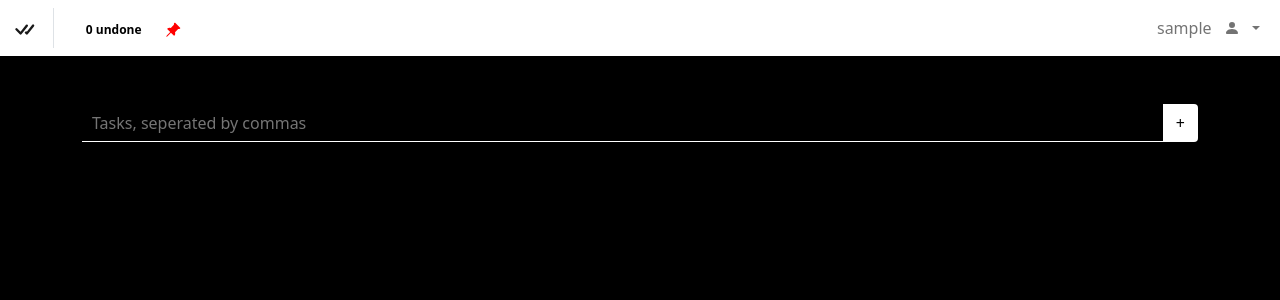
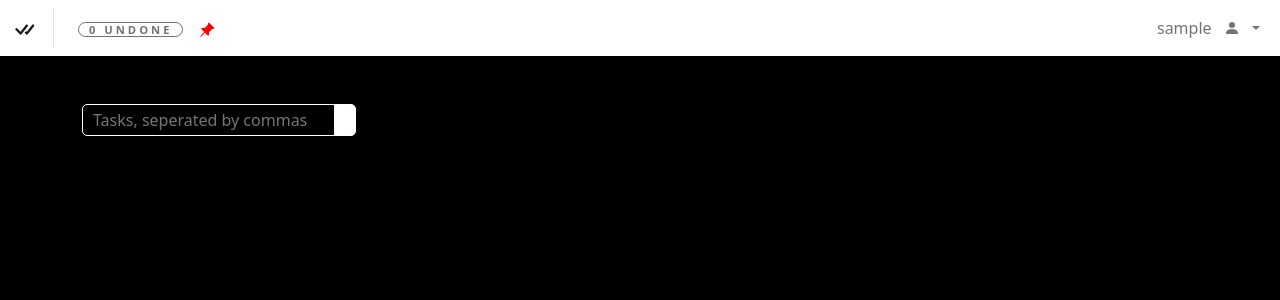
Before and after one commit to misterrager8/toDo-Py, a Flask app: page / in a window 1280 px wide. Shown: the top 300 px of the page. Run offline with Flask 2, Linux system fonts and the light colour scheme; the visitor is signed in with stand-in values (Sample User, id 1); data comes from the database, SQL or seed files in the repository; data that the repository does not hold is empty.

Commit message:
misc CSS changes

```diff
--- a/toDo/static/css/main.css
+++ b/toDo/static/css/main.css
@@ -1,8 +1,17 @@
-body, .card, input, .modal-content {
+.border-custom {
+  border: 1px solid white;
+  border-radius: 5px; }
+
+  .font-custom {
+    letter-spacing: 3px;
+    text-transform: uppercase;
+    font-weight: bold; }
+
+    body, .card, .modal-content, .input-custom, .btn-custom:hover {
       background-color: black;
       color: white; }
 
-  .navbar, .btn-custom, .badge-custom {
+      .navbar, .btn-custom {
         background-color: white;
         color: black; }
 
@@ -11,10 +20,30 @@ body, .card, input, .modal-content {
           text-decoration: none;
           cursor: pointer; }
 
-      input {
-        border: none;
-        border-bottom: 1px solid white;
-        padding: 0px 10px; }
+          .input-custom {
+            border: 1px solid white;
+            border-radius: 5px;
+            padding: 3px 10px; }
+
+            .btn-custom {
+              border: 1px solid white;
+              border-radius: 5px;
+              letter-spacing: 3px;
+              text-transform: uppercase;
+              font-weight: bold;
+              padding: 5px 10px;
+              font-size: 0.8em;
+              transition: background-color 0.5s; }
+
+              .badge-custom {
+                letter-spacing: 3px;
+                text-transform: uppercase;
+                font-weight: bold;
+                padding: 1px 10px;
+                font-size: 0.7em;
+                border: 1px solid currentcolor;
+                color: currentcolor;
+                border-radius: 10px; }
 
                 .card-body {
                   border-bottom: 1px solid white; }
--- a/toDo/static/main.scss
+++ b/toDo/static/main.scss
@@ -4,16 +4,26 @@ $body-bg: black;
 $body-txt: white;
 
 @mixin border-custom {
-    border-bottom: 1px solid $body-txt;
-//     border-radius: 5px;
+    border: 1px solid $body-txt;
+    border-radius: 5px;
 }
 
-body, .card, input, .modal-content {
+@mixin font-custom {
+    letter-spacing: 3px;
+    text-transform: uppercase;
+    font-weight: bold;
+}
+
+.border-custom { @include border-custom; }
+
+.font-custom { @include font-custom; }
+
+body, .card, .modal-content, .input-custom, .btn-custom:hover {
     background-color: $body-bg;
     color: $body-txt;
 }
 
-.navbar, .btn-custom, .badge-custom {
+.navbar, .btn-custom {
     background-color: $navbar-bg;
     color: $navbar-txt;
 }
@@ -24,12 +34,28 @@ a, a:hover {
     cursor: pointer;
 }
 
-input {
-    border: none;
+.input-custom {
     @include border-custom;
-    padding: 0px 10px;
+    padding: 3px 10px;
+}
+
+.btn-custom {
+    @include border-custom;
+    @include font-custom;
+    padding: 5px 10px;
+    font-size: 0.8em;
+    transition: background-color .5s;
+}
+
+.badge-custom {
+    @include font-custom;
+    padding: 1px 10px;
+    font-size: 0.7em;
+    border: 1px solid currentcolor;
+    color: currentcolor;
+    border-radius: 10px;
 }
 
 .card-body {
-    @include border-custom;
+    border-bottom: 1px solid $body-txt;
 }
--- a/toDo/templates/macros.html
+++ b/toDo/templates/macros.html
@@ -56,13 +56,15 @@
 <!--CARDS, ETC-->
 
 {% macro task_tile(task) %}
-<div class="card col-xl-4">
-  <div class="card-body my-3 {% if task.done %}opacity-25{% endif %}">
+<div class="card col-xl-12">
+  <div class="card-body {% if task.done %}opacity-25{% endif %}">
     <a onclick="taskToggle({{ task.id }})">{{ check_icon(task.done) }}</a>
+    <span contenteditable="true" onkeydown="taskUpdate({{ task.id }}, event)" id="taskContent{{ task.id }}" class="px-2">{{ task.content }}</span>
     <a onclick="toggleDiv('info' + {{ task.id }})">
-      <span contenteditable="true" onkeydown="taskUpdate({{ task.id }}, event)" id="taskContent{{ task.id }}" class="px-2">{{ task.content }}</span>
       {% if task.get_subtasks(filter_='not done').count() > 0 %}
-      <span class="badge badge-custom">{{ task.get_subtasks(filter_='not done').count() }}</span>
+      <span class="badge-custom text-warning">{{ task.get_subtasks(filter_='not done').count() }}</span>
+      {% else %}
+      <i class="text-success bi bi-plus-circle"></i>
       {% endif %}
     </a>
     <div class="float-end">
@@ -96,43 +98,39 @@
 
 {% macro signup_form() %}
 <form class="form-group" method="POST" action="{{ url_for('signup') }}">
-  <div class="input-group mb-2">
-    <input autocomplete="off" class="col" type="text" name="username" placeholder="username">
-    <input autocomplete="off" class="col" type="password" name="password" placeholder="Password">
-  </div>
-  <button type="submit" class="btn btn-custom w-100">Sign Up</button>
+  <input autocomplete="off" class="input-custom w-100 mb-3" type="text" name="username" placeholder="username">
+  <input autocomplete="off" class="input-custom w-100 mb-3" type="password" name="password" placeholder="Password">
+  <button type="submit" class="btn-custom w-100">Sign Up</button>
 </form>
 {% endmacro %}
 
 {% macro login_form() %}
 <form class="form-group" method="POST" action="{{ url_for('login') }}">
-  <div class="input-group mb-2">
-    <input autocomplete="off" class="col" type="text" name="username" placeholder="Username">
-    <input autocomplete="off" class="col" type="password" name="password" placeholder="Password">
-  </div>
-  <button type="submit" class="btn btn-custom w-100">Log In</button>
+  <input autocomplete="off" class="input-custom w-100 mb-3" type="text" name="username" placeholder="Username">
+  <input autocomplete="off" class="input-custom w-100 mb-3" type="password" name="password" placeholder="Password">
+  <button type="submit" class="btn-custom w-100">Log In</button>
 </form>
 {% endmacro %}
 
 {% macro user_edit_form() %}
 <form onsubmit="event.preventDefault(); userEdit();" class="input-group">
-  <input autocomplete="off" class="col" type="text" id="username" placeholder="Username" value="{{ current_user.username }}">
-  <button type="submit" class="btn btn-custom">Edit</button>
+  <input autocomplete="off" class="input-custom" type="text" id="username" placeholder="Username" value="{{ current_user.username }}">
+  <button type="submit" class="btn-custom">Edit</button>
 </form>
 {% endmacro %}
 
 {% macro change_password_form() %}
 <form onsubmit="event.preventDefault(); changePassword();" class="input-group">
-  <input autocomplete="off" class="col" type="password" id="oldPassword" placeholder="Old Password">
-  <input autocomplete="off" class="col" type="password" id="newPassword1" placeholder="New Password">
-  <input autocomplete="off" class="col" type="password" id="newPassword2" placeholder="Retype New Password">
-  <button type="submit" class="btn btn-custom">Change Password</button>
+  <input autocomplete="off" class="input-custom" type="password" id="oldPassword" placeholder="Old Password">
+  <input autocomplete="off" class="input-custom" type="password" id="newPassword1" placeholder="New Password">
+  <input autocomplete="off" class="input-custom" type="password" id="newPassword2" placeholder="Retype New Password">
+  <button type="submit" class="btn-custom">Change Password</button>
 </form>
 {% endmacro %}
 
 {% macro task_create_form() %}
 <form onsubmit="event.preventDefault(); taskCreate(); this.reset();" class="input-group">
-  <input id="taskContent" class="col" autocomplete="off" placeholder="Tasks, seperated by commas">
-  <button type="submit" class="btn btn-custom">+</button>
+  <input id="taskContent" class="input-custom" autocomplete="off" placeholder="Tasks, seperated by commas">
+  <button type="submit" class="btn-custom"><i class="bi bi-plus-circle"></i></button>
 </form>
 {% endmacro %}
```
Lines whose indentation alone changed are shown as unchanged.
